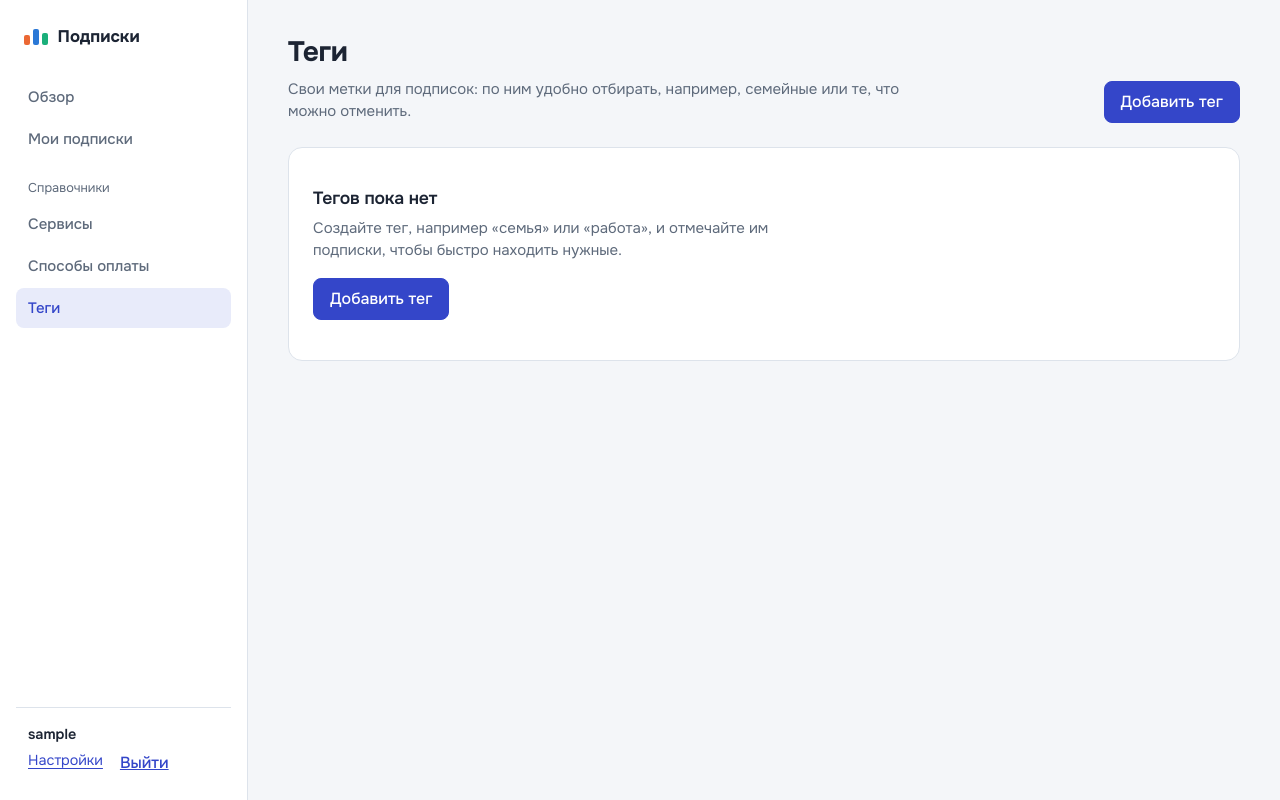
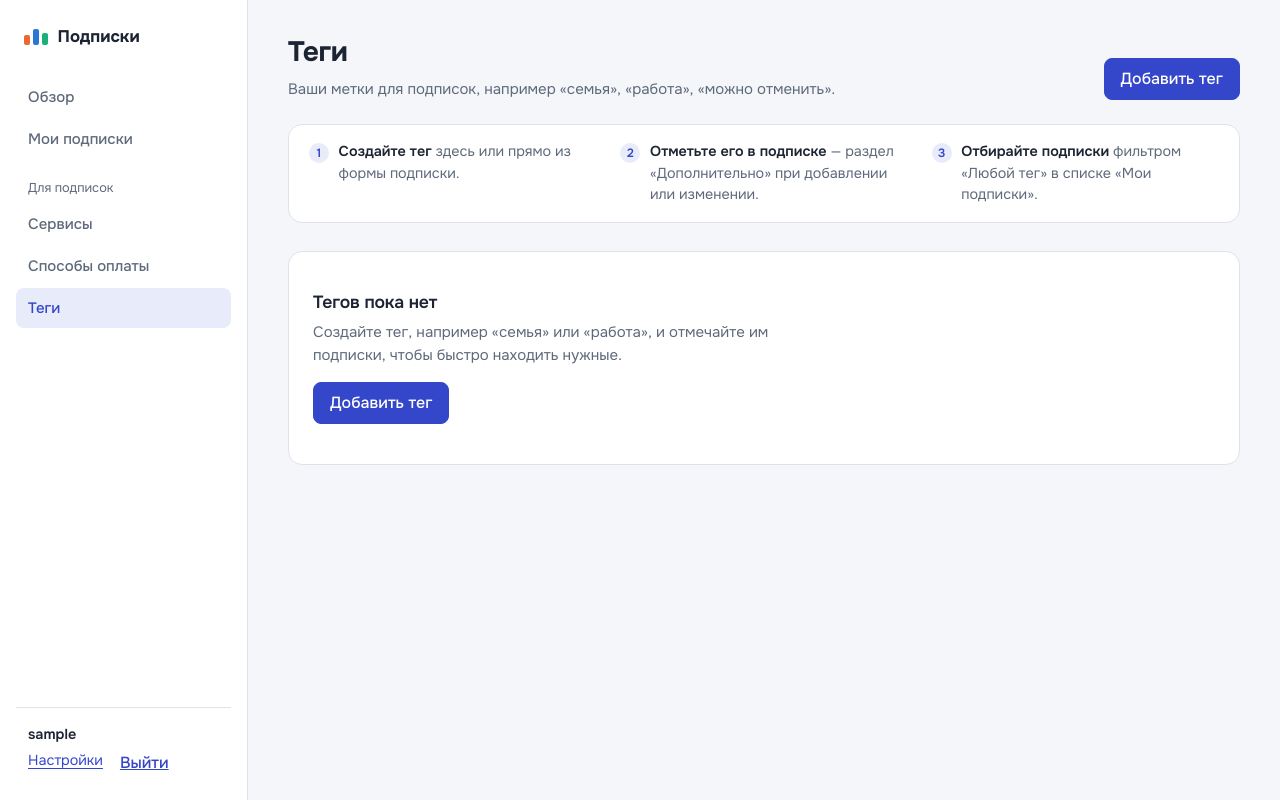
Before and after one commit to r2s4d/sub-tracker, a Django app: page /subscriptions/tags/ in a window 1280 px wide. Run offline with Django 5.2, Linux system fonts and the light colour scheme; the visitor is signed in with stand-in values (Sample User, id 1); data that the repository does not hold is empty.

Commit message:
Explain services, tags and reminder settings in plain words
- services and tags pages describe how they connect to the subscription form
- creating a service or tag from the subscription form returns back to it
- profile labels say exactly when the trial reminder email is sent

Co-Authored-By: Claude Opus 5 <noreply@anthropic.com>
Claude-Session: https://claude.ai/code/session_016MwuUcdNNs54KHtn2JD3ex

```diff
--- a/subscriptions/views/references.py
+++ b/subscriptions/views/references.py
@@ -129,7 +129,7 @@ class TagListView(OwnedQuerysetMixin, ListView):
         return context
 
 
-class TagCreateView(OwnerFormMixin, SuccessMessageMixin, CancelUrlMixin, CreateView):
+class TagCreateView(OwnerFormMixin, SuccessMessageMixin, SafeNextMixin, CreateView):
     model = Tag
     form_class = TagForm
     success_url = reverse_lazy('subscriptions:tag-list')
--- a/templates/accounts/profile.html
+++ b/templates/accounts/profile.html
@@ -5,7 +5,7 @@
 <div class="page-head">
   <div>
     <h1>Настройки</h1>
-    <p>Куда и когда присылать напоминания, сколько вы готовы тратить в месяц.</p>
+    <p>Напоминания приходят на почту только об окончании пробных периодов — чтобы деньги не списались неожиданно. Об обычных продлениях напоминает обзор.</p>
   </div>
 </div>
 
--- a/templates/partials/nav.html
+++ b/templates/partials/nav.html
@@ -10,7 +10,7 @@
     <li><a href="{% url 'subscriptions:list' %}" {% if ns == 'subscriptions' and url in 'list,detail,create,update,delete' %}aria-current="page"{% endif %}>Мои подписки</a></li>
   </ul>
 
-  <p class="nav-group-title">Справочники</p>
+  <p class="nav-group-title">Для подписок</p>
   <ul class="nav-app mt-0">
     <li><a href="{% url 'subscriptions:service-list' %}" {% if url|slice:':7' == 'service' %}aria-current="page"{% endif %}>Сервисы</a></li>
     <li><a href="{% url 'subscriptions:paymentmethod-list' %}" {% if url|slice:':13' == 'paymentmethod' %}aria-current="page"{% endif %}>Способы оплаты</a></li>
--- a/templates/subscriptions/subscription_form.html
+++ b/templates/subscriptions/subscription_form.html
@@ -28,7 +28,7 @@
         <h2 class="form-section-title">Сервис</h2>
         {% include 'partials/form_fields.html' with form=form.service_section %}
         <p class="form-text mt-n2 mb-0">
-          Нет нужного сервиса? <a href="{% url 'subscriptions:service-create' %}">Добавьте свой</a>
+          Нет нужного сервиса в списке? <a href="{% url 'subscriptions:service-create' %}?next={{ request.get_full_path|urlencode }}">Добавьте свой</a> — после сохранения вернётесь сюда.
         </p>
       </section>
 
@@ -56,8 +56,9 @@
             </div>
             {% endfor %}
           </div>
+          <p class="form-text mb-0 mt-1">Теги — ваши метки для фильтра в списке подписок. <a href="{% url 'subscriptions:tag-create' %}?next={{ request.get_full_path|urlencode }}">Новый тег</a></p>
           {% else %}
-          <p class="form-text mb-0">Тегов пока нет. <a href="{% url 'subscriptions:tag-create' %}">Создайте тег</a>, чтобы группировать подписки.</p>
+          <p class="form-text mb-0">Тегов пока нет. <a href="{% url 'subscriptions:tag-create' %}?next={{ request.get_full_path|urlencode }}">Создайте тег</a> — например, «семья» или «работа», — чтобы потом отбирать подписки по нему.</p>
           {% endif %}
           {% for error in form.tags.errors %}<div class="invalid-feedback d-block">{{ error }}</div>{% endfor %}
         </fieldset>
--- a/templates/subscriptions/tag_form.html
+++ b/templates/subscriptions/tag_form.html
@@ -18,6 +18,7 @@
   <div class="panel-body">
     <form method="post" novalidate>
       {% csrf_token %}
+      {% if next_url %}<input type="hidden" name="next" value="{{ next_url }}">{% endif %}
       {% include 'partials/form_fields.html' with form=form %}
       <div class="d-flex gap-2">
         <button type="submit" class="btn btn-primary">{% if object %}Сохранить{% else %}Добавить тег{% endif %}</button>
--- a/templates/subscriptions/tag_list.html
+++ b/templates/subscriptions/tag_list.html
@@ -5,10 +5,16 @@
 <div class="page-head">
   <div>
     <h1>Теги</h1>
-    <p>Свои метки для подписок: по ним удобно отбирать, например, семейные или те, что можно отменить.</p>
+    <p>Ваши метки для подписок, например «семья», «работа», «можно отменить».</p>
   </div>
   <a href="{% url 'subscriptions:tag-create' %}" class="btn btn-primary">Добавить тег</a>
 </div>
+
+<ol class="how-it-works" aria-label="Как пользоваться тегами">
+  <li><strong>Создайте тег</strong> здесь или прямо из формы подписки.</li>
+  <li><strong>Отметьте его в подписке</strong> — раздел «Дополнительно» при добавлении или изменении.</li>
+  <li><strong>Отбирайте подписки</strong> фильтром «Любой тег» в списке «Мои подписки».</li>
+</ol>
 
 <div class="panel">
   {% if tags %}
```
Also changed, not shown: accounts/forms.py (+14 -0 lines), templates/subscriptions/service_list.html (+8 -1 lines).
